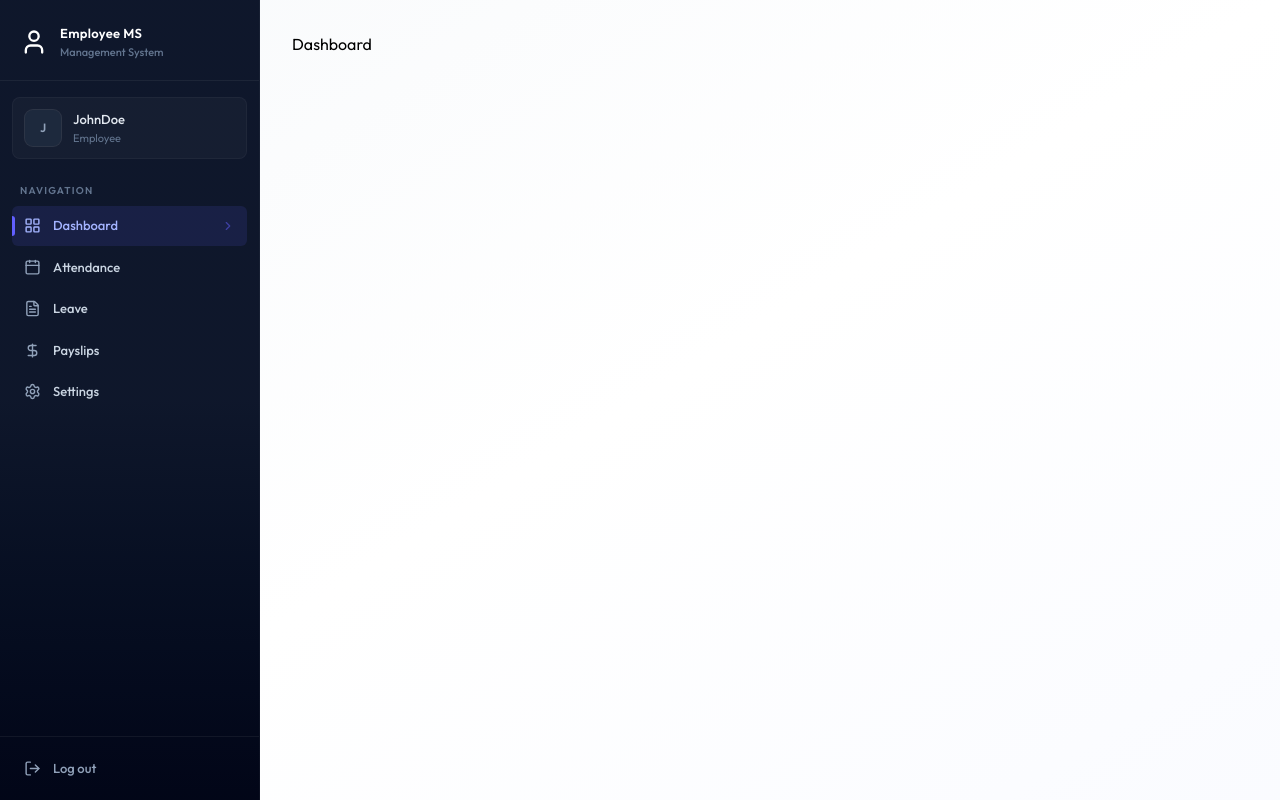
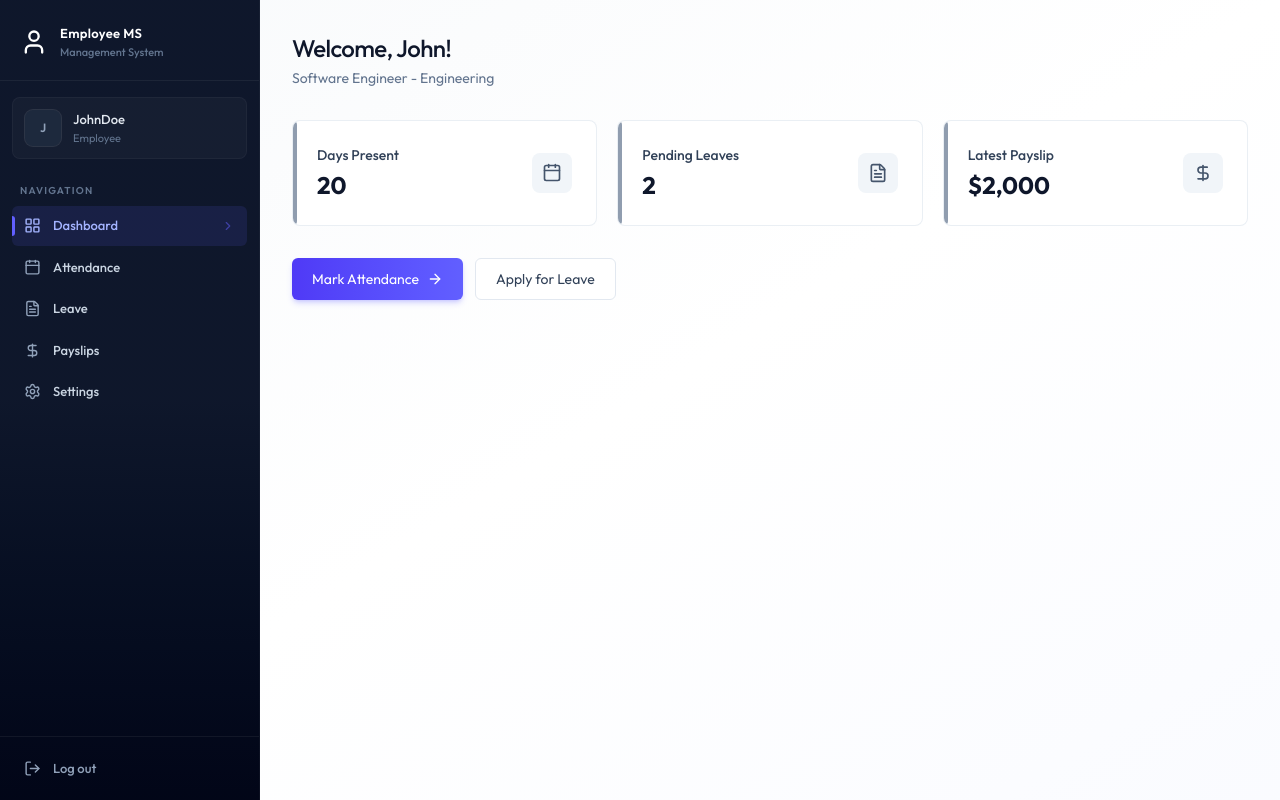
Before and after one commit to Ti43245/FullStack-EMS, a React (Vite) app in the folder client/: page /dashboard in a window 1280 px wide. Built offline with nearby package versions, Linux system fonts and the light colour scheme.

Commit message:
dashboard page UI completed

```diff
--- /dev/null
+++ b/client/src/components/AdminDashboard.jsx
@@ -0,0 +1,75 @@
+import React from 'react'
+import { User as UserIcon, Building2 as Building2Icon, Calendar as CalendarIcon, FileText as FileTextIcon } from 'lucide-react';
+
+const AdminDashboard = ({data}) => {
+const stats =[
+
+    {
+            icon: UserIcon,
+            value: data.totalEmployees,
+            label: "Total Employees",
+            description: "Active workforce",
+
+        },
+         {
+            icon: Building2Icon,
+            value: data.totalDepartments,
+            label: "Departments",
+            description: "Organizations units",
+
+        },
+
+        {
+
+            icon: CalendarIcon,
+            value: data.todayAttendance,
+            label: "Today's Attendance",
+            description: "Check in today",
+
+        },
+         {
+
+            icon: FileTextIcon,
+            value: data.pendingLeaves,
+            label: "Pending Leaves",
+            description: "Awaiting approval",
+
+        },
+
+]
+
+
+  return (
+    <div className="animate-fade-in">
+        <div className="page-header">
+            <h1 className='page-title'>Dashboard</h1>
+            <p className="page-subtitle">
+                Welcome back, Admin - here's your overview
+            </p>
+        </div>
+
+
+       <div className='grid grid-cols-1 sm:grid-cols-2 lg:grid-cols-4 gap-4 sm:gap-5 mb-8'>
+
+        {stats.map((s) =>(
+            <div key={s.label} className='card card-hover p-5 sm:p-6 relative overflow-hidden group flex
+            items-center justify-between'>
+                <div>
+                    <div className="absolute left-0 top-0 bottom-0 w-1 rounded-r-full bg-slate-500/70
+                    group-hover:bg-indigo-500/70"/>
+                       <p className='text-sm font-medium text-slate-700'>
+                        {s.label}  </p>
+                       <p className='text-2xl font-bold text-slate-900 mt-1'>{s.value}</p>
+                </div>
+              <s.icon className='size-10 p-2.5 rounded-lg bg-slate-100 text-slate-600 group-hover
+                    :bg-indigo-50 group-hover:text-indigo-600 transition-colors duration-200' />
+            </div>
+        ))}
+         </div>
+
+         </div>
+
+  )
+}
+
+export default AdminDashboard
--- /dev/null
+++ b/client/src/components/EmployeeDashboard.jsx
@@ -0,0 +1,72 @@
+import React from 'react';
+import {Link} from 'react-router-dom';
+// Assuming you are using lucide-react, import the icons you need
+import { Calendar as CalendarIcon, FileText as FileTextIcon, DollarSign as DollarSignIcon, ArrowRightIcon } from 'lucide-react';
+const EmployeeDashboard = ({data}) => {
+    const emp = data.employee;
+
+    const cards =[
+        {
+            icon: CalendarIcon,
+            value: data.currentMonthAttendance,
+            title: "Days Present",
+            subtitle: "This month",
+
+        },
+         {
+            icon: FileTextIcon,
+            value: data.pendingLeaves,
+            title: "Pending Leaves",
+            subtitle: "Awaiting approval",
+
+        },
+        {
+            icon: DollarSignIcon,
+            value: data.latestPayslip? `$${data.latestPayslip.netSalary?.
+                toLocaleString()}`: "N/A",
+            title: "Latest Payslip",
+            subtitle: "Most recent payout",
+
+        },
+    ]
+  return (
+    <div className="animate-fade-in">
+        <div className="page-header">
+            <h1 className='page-title'>Welcome, {emp?.firstName}!</h1>
+            <p className="page-subtitle">
+                {emp?.position} - {emp?.department || "NO Department"}
+            </p>
+        </div>
+ <div className='grid grid-cols-1 sm:grid-cols-3 gap-4 sm:gap-5 mb-8'>
+
+        {cards.map((card, index) =>(
+            <div key={index} className='card card-hover p-5 sm:p-6 relative overflow-hidden group flex
+            items-center justify-between'>
+                <div>
+                    <div className="absolute left-0 top-0 bottom-0 w-1 rounded-r-full bg-slate-500/70
+                    group-hover:bg-indigo-500/70"/>
+                       <p className='text-sm font-medium text-slate-700'>
+                        {card.title}  </p>
+                       <p className='text-2xl font-bold text-slate-900 mt-1'>{card.value}</p>
+                </div>
+              <card.icon className='size-10 p-2.5 rounded-lg bg-slate-100 text-slate-600 group-hover
+                    :bg-indigo-50 group-hover:text-indigo-600 transition-colors duration-200' />
+            </div>
+        ))}
+         </div>
+         <div className='flex flex-col sm:flex-row gap-3'>
+            <Link to="/attendance" className='btn-primary text-center inline-flex items-center justify-center
+                gap-2'>
+                    Mark Attendance <ArrowRightIcon className="w-4 h-4"/>
+                </Link>
+
+                <Link to="/leave" className='btn-secondary text-center'>
+                   Apply for Leave
+                </Link>
+         </div>
+         </div>
+
+  )
+}
+
+export default EmployeeDashboard
--- /dev/null
+++ b/client/src/components/Loading.jsx
@@ -0,0 +1,13 @@
+
+
+const Login = () => {
+  return (
+    <div className='flex justify-center h-screen items-center'>
+        <div className='animate-spin size-8 border-2 border-indigo-600
+        border-t-transparent rounded-full'></div>
+
+    </div>
+  )
+}
+
+export default Login
--- a/client/src/pages/Dashboard.jsx
+++ b/client/src/pages/Dashboard.jsx
@@ -1,10 +1,36 @@
+
+import { useState, useEffect } from 'react';
+import { dummyEmployeeDashboardData, dummyAdminDashboardData } from '../assets/assets';
+import Loading from '../components/Loading';
+import EmployeeDashboard from '../components/EmployeeDashboard';
+import AdminDashboard from '../components/AdminDashboard';
+
+
+
 
 const Dashboard = () => {
-  return (
-    <div>
-      Dashboard
-    </div>
-  )
-}
+  const [data, setData] = useState(null)
+  const [loading, setLoading] = useState(true)
 
-export default Dashboard
+  useEffect(() => {
+    setData(dummyEmployeeDashboardData)
+    setTimeout(() =>{
+      setLoading(false)
+    },1000)
+  },[])
+
+    if(loading) return <Loading />
+    if(!data) return <p className="text-center text-slate-500 py-12">Failed to load dashboard</p>
+
+    if(data.role === "ADMIN"){
+      return  <AdminDashboard data={data}/>
+    }else{
+      return <EmployeeDashboard data={data}/>
+    }
+  }
+
+
+
+
+
+export default Dashboard;
```
